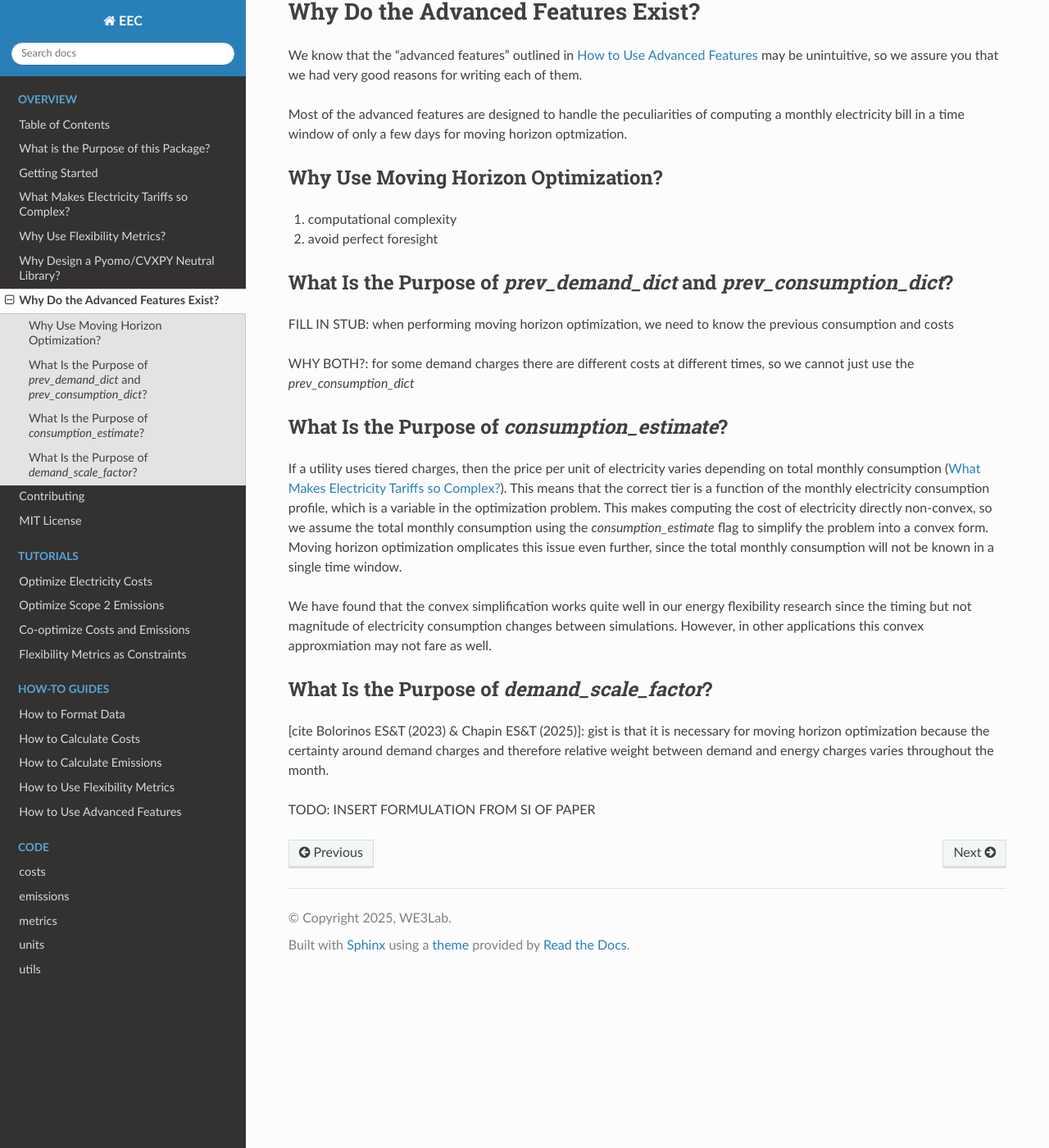
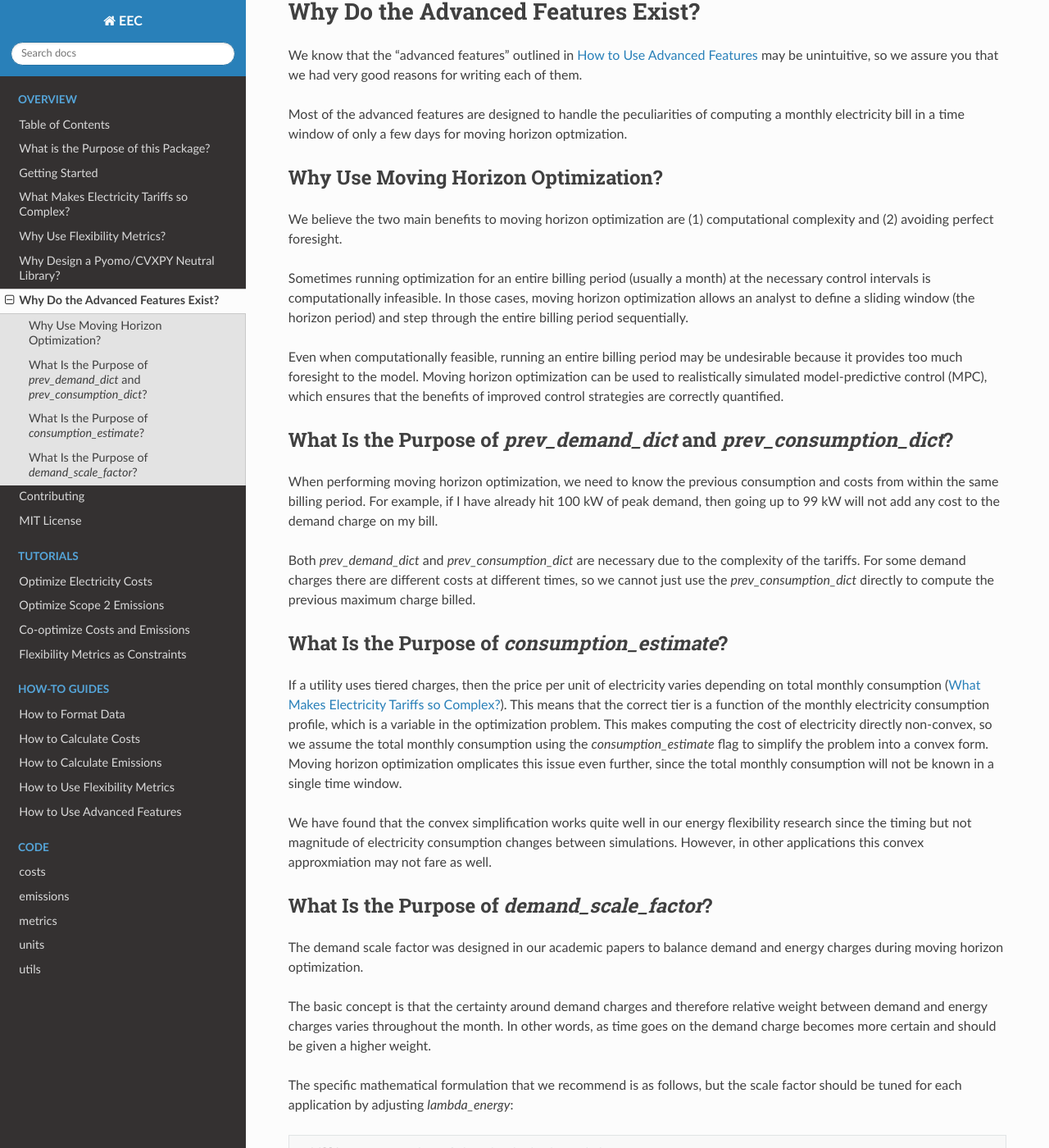
Before and after one commit to we3lab/eeco, a Sphinx documentation site: the page built from docs/why_advanced.rst, in a window 1280 px wide and 1400 px high, scrolled down 481 px. Shown: the whole window at 82% size. Built offline with Sphinx 7.4.7 and the Read the Docs theme 3.1.0, drawn with Linux system fonts in a browser that asks for light colours; formulas are drawn with MathJax 3; some of the changed text lies outside the part shown.

Commit message:
Fleshed out the stubs in why advanced

```diff
--- a/docs/why_advanced.rst
+++ b/docs/why_advanced.rst
@@ -22,17 +22,26 @@ in a time window of only a few days for moving horizon optmization.
 Why Use Moving Horizon Optimization?
 ====================================
 
-1. computational complexity
-2. avoid perfect foresight
+We believe the two main benefits to moving horizon optimization are (1) computational complexity and (2) avoiding perfect foresight.
+
+Sometimes running optimization for an entire billing period (usually a month) at the necessary control intervals is computationally infeasible.
+In those cases, moving horizon optimization allows an analyst to define a sliding window (the horizon period) and step through the entire billing period sequentially.
+
+Even when computationally feasible, running an entire billing period may be undesirable because it provides too much foresight to the model.
+Moving horizon optimization can be used to realistically simulated model-predictive control (MPC),
+which ensures that the benefits of improved control strategies are correctly quantified.
 
 .. _why-prev-consumption:
 
 What Is the Purpose of `prev_demand_dict` and `prev_consumption_dict`?
 ======================================================================
 
-FILL IN STUB: when performing moving horizon optimization, we need to know the previous consumption and costs
+When performing moving horizon optimization, we need to know the previous consumption and costs from within the same billing period.
+For example, if I have already hit 100 kW of peak demand, then going up to 99 kW will not add any cost to the demand charge on my bill.
 
-WHY BOTH?: for some demand charges there are different costs at different times, so we cannot just use the `prev_consumption_dict`
+Both `prev_demand_dict` and `prev_consumption_dict` are necessary due to the complexity of the tariffs.
+For some demand charges there are different costs at different times, so we cannot just use the `prev_consumption_dict` directly to compute
+the previous maximum charge billed.
 
 .. _why-consumption-est:
 
@@ -53,8 +62,22 @@ However, in other applications this convex approxmiation may not fare as well.
 What Is the Purpose of `demand_scale_factor`?
 =============================================
 
-[cite Bolorinos ES&T (2023) & Chapin ES&T (2025)]: gist is that it is necessary for moving horizon optimization
-because the certainty around demand charges and therefore relative weight between demand and energy charges
-varies throughout the month.
+The demand scale factor was designed in our academic papers to balance demand and energy charges during moving horizon optimization.
 
-TODO: INSERT FORMULATION FROM SI OF PAPER
+The basic concept is that the certainty around demand charges and therefore relative weight between demand and energy charges
+varies throughout the month. In other words, as time goes on the demand charge becomes more certain and should be given a higher weight.
+
+The specific mathematical formulation that we recommend is as follows, but the scale factor should be tuned for each application
+by adjusting `lambda_energy`:
+
+.. code-block:: python
+
+    n_billing = 4  # number of days in the horizon window
+    n_horizon = 31  # number of days in the billing period
+    lambda_energy = 0.7  # tunable parameter
+    for d in range(n_billing):
+        energy_scale_factor = lambda_energy * (n_billing - d) / n_horizon
+        demand_scale_factor = 1 / energy_scale_factor
+
+You can read more about this concept in "Integrated energy flexibility management at wastewater treatment facilities" [`Bolorinos 𝐸𝑛𝑣𝑖𝑟𝑜𝑛. 𝑆𝑐𝑖. 𝑇𝑒𝑐ℎ𝑛𝑜𝑙. (2023) <https://doi.org/10.1021/acs.est.3c00365>`_]
+and "Load-Shifting Strategies for Cost-Effective Emission Reductions at Wastewater Facilities" [`Chapin 𝐸𝑛𝑣𝑖𝑟𝑜𝑛. 𝑆𝑐𝑖. 𝑇𝑒𝑐ℎ𝑛𝑜𝑙. (2025) <https://doi.org/10.1021/acs.est.4c09773>`_].
```
Also changed, not shown: docs/cooptimize.rst (+5 -5 lines).
